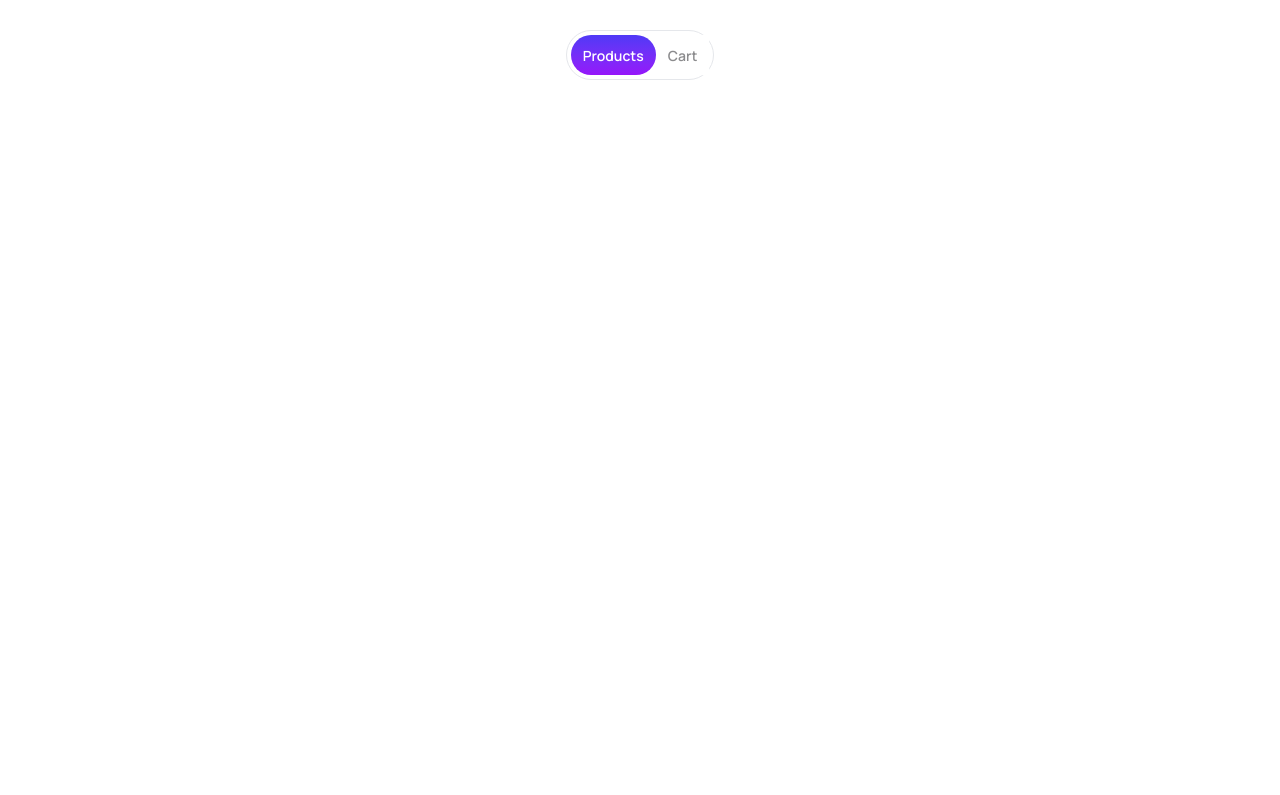
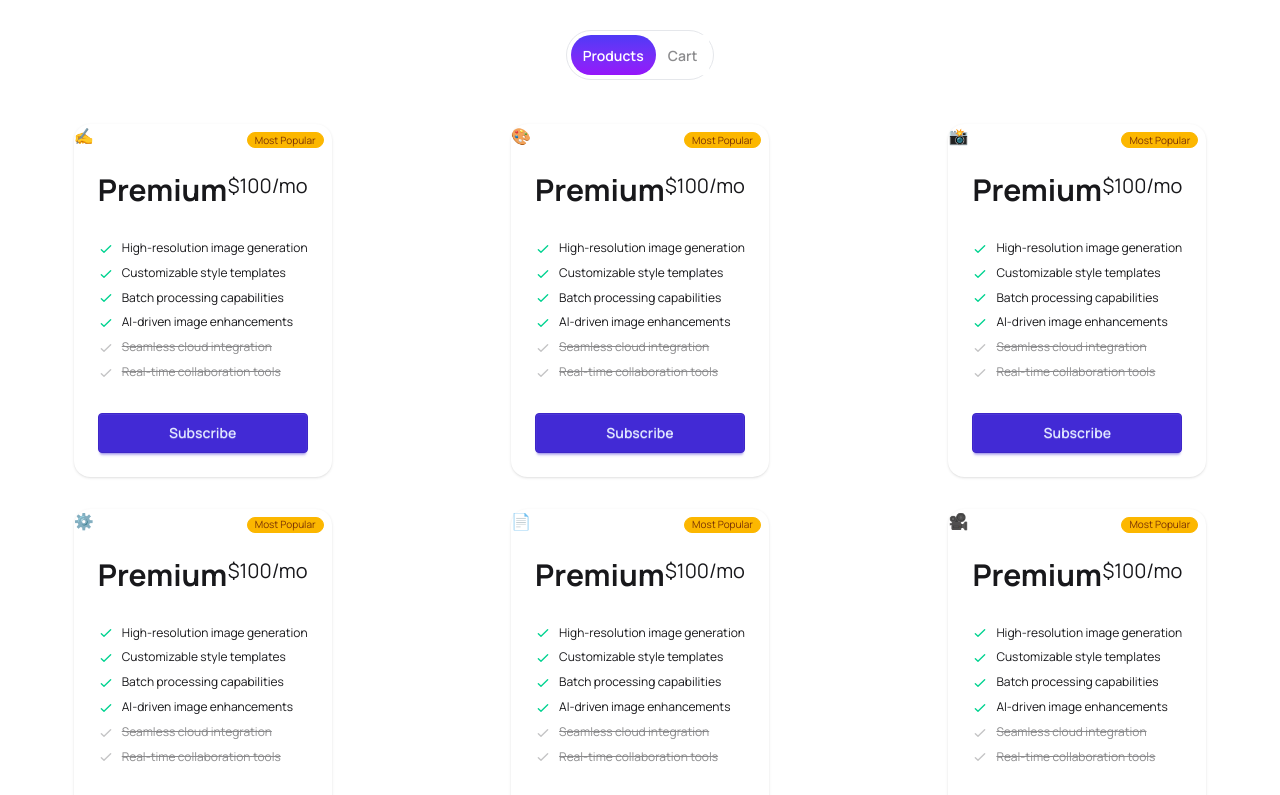
Before and after one commit to anika-chhoa/B13-A6-DigiTools, a React (Vite) app: page / in a window 1280 px wide. Shown: the part 1220-2015 px from the top of the page. Before the commit the page ends 1304 px from the top, so only its background shows below. Built offline with nearby package versions, Linux system fonts and the light colour scheme.

Commit message:
card designed

```diff
--- a/src/App.jsx
+++ b/src/App.jsx
@@ -1,11 +1,18 @@
 
+import { Suspense } from 'react'
 import './App.css'
 import Banner from './Components/Banner'
 import Navbar from './Components/Navbar'
 import StatSection from './Components/StatSection'
 import Tab from './Components/Tab'
+import Cards from './Components/Cards'
 
 function App() {
+  const fetchData= async ()=>{
+    const res=await fetch("/Tools.json");
+    return res.json()
+  }
+  const dataPromise=fetchData();
 
   return (
     <>
@@ -13,6 +20,9 @@ function App() {
       <Banner/>
       <StatSection/>
       <Tab/>
+      <Suspense>
+        <Cards dataPromise={dataPromise}/>
+      </Suspense>
 
     </>
   )
--- /dev/null
+++ b/src/Components/Card.jsx
@@ -0,0 +1,129 @@
+const Card = ({ product }) => {
+  return (
+    <div>
+      <div className="card max-w-96 mx-auto bg-base-100 rounded-2xl relative shadow-sm">
+        <span className="badge badge-xs badge-warning absolute top-2 right-2">
+          Most Popular
+        </span>
+        <div><span>{product.icon}</span></div>
+        <div className="card-body">
+          <div className="flex justify-between">
+            <h2 className="text-3xl font-bold">Premium</h2>
+            <span className="text-xl">$100/mo</span>
+          </div>
+          <ul className="mt-6 flex flex-col gap-2 text-xs">
+            <li>
+              <svg
+                xmlns="http://www.w3.org/2000/svg"
+                className="size-4 me-2 inline-block text-success"
+                fill="none"
+                viewBox="0 0 24 24"
+                stroke="currentColor"
+              >
+                <path
+                  strokeLinecap="round"
+                  strokeLinejoin="round"
+                  strokeWidth="2"
+                  d="M5 13l4 4L19 7"
+                />
+              </svg>
+              <span>High-resolution image generation</span>
+            </li>
+            <li>
+              <svg
+                xmlns="http://www.w3.org/2000/svg"
+                className="size-4 me-2 inline-block text-success"
+                fill="none"
+                viewBox="0 0 24 24"
+                stroke="currentColor"
+              >
+                <path
+                  strokeLinecap="round"
+                  strokeLinejoin="round"
+                  strokeWidth="2"
+                  d="M5 13l4 4L19 7"
+                />
+              </svg>
+              <span>Customizable style templates</span>
+            </li>
+            <li>
+              <svg
+                xmlns="http://www.w3.org/2000/svg"
+                className="size-4 me-2 inline-block text-success"
+                fill="none"
+                viewBox="0 0 24 24"
+                stroke="currentColor"
+              >
+                <path
+                  strokeLinecap="round"
+                  strokeLinejoin="round"
+                  strokeWidth="2"
+                  d="M5 13l4 4L19 7"
+                />
+              </svg>
+              <span>Batch processing capabilities</span>
+            </li>
+            <li>
+              <svg
+                xmlns="http://www.w3.org/2000/svg"
+                className="size-4 me-2 inline-block text-success"
+                fill="none"
+                viewBox="0 0 24 24"
+                stroke="currentColor"
+              >
+                <path
+                  strokeLinecap="round"
+                  strokeLinejoin="round"
+                  strokeWidth="2"
+                  d="M5 13l4 4L19 7"
+                />
+              </svg>
+              <span>AI-driven image enhancements</span>
+            </li>
+            <li className="opacity-50">
+              <svg
+                xmlns="http://www.w3.org/2000/svg"
+                className="size-4 me-2 inline-block text-base-content/50"
+                fill="none"
+                viewBox="0 0 24 24"
+                stroke="currentColor"
+              >
+                <path
+                  strokeLinecap="round"
+                  strokeLinejoin="round"
+                  strokeWidth="2"
+                  d="M5 13l4 4L19 7"
+                />
+              </svg>
+              <span className="line-through">Seamless cloud integration</span>
+            </li>
+            <li className="opacity-50">
+              <svg
+                xmlns="http://www.w3.org/2000/svg"
+                className="size-4 me-2 inline-block text-base-content/50"
+                fill="none"
+                viewBox="0 0 24 24"
+                stroke="currentColor"
+              >
+                <path
+                  strokeLinecap="round"
+                  strokeLinejoin="round"
+                  strokeWidth="2"
+                  d="M5 13l4 4L19 7"
+                />
+              </svg>
+              <span className="line-through">
+                Real-time collaboration tools
+              </span>
+            </li>
+          </ul>
+          <div className="mt-6">
+            <button className="btn btn-primary btn-block">Subscribe</button>
+          </div>
+        </div>
+      </div>
+    </div>
+  );
+};
+
+export default Card;
--- /dev/null
+++ b/src/Components/Cards.jsx
@@ -0,0 +1,16 @@
+import React, { use } from 'react';
+import Card from './card';
+
+const Cards = ({dataPromise}) => {
+    const productTools=use(dataPromise);
+
+    return (
+        <div className="max-w-7xl mx-auto grid md:grid-cols-2 lg:grid-cols-3 gap-8 justify-items-center mt-10">
+            {
+                productTools.map(product=><Card key={product.id} product={product}/>)
+            }
+        </div>
+    );
+};
+
+export default Cards;
```
